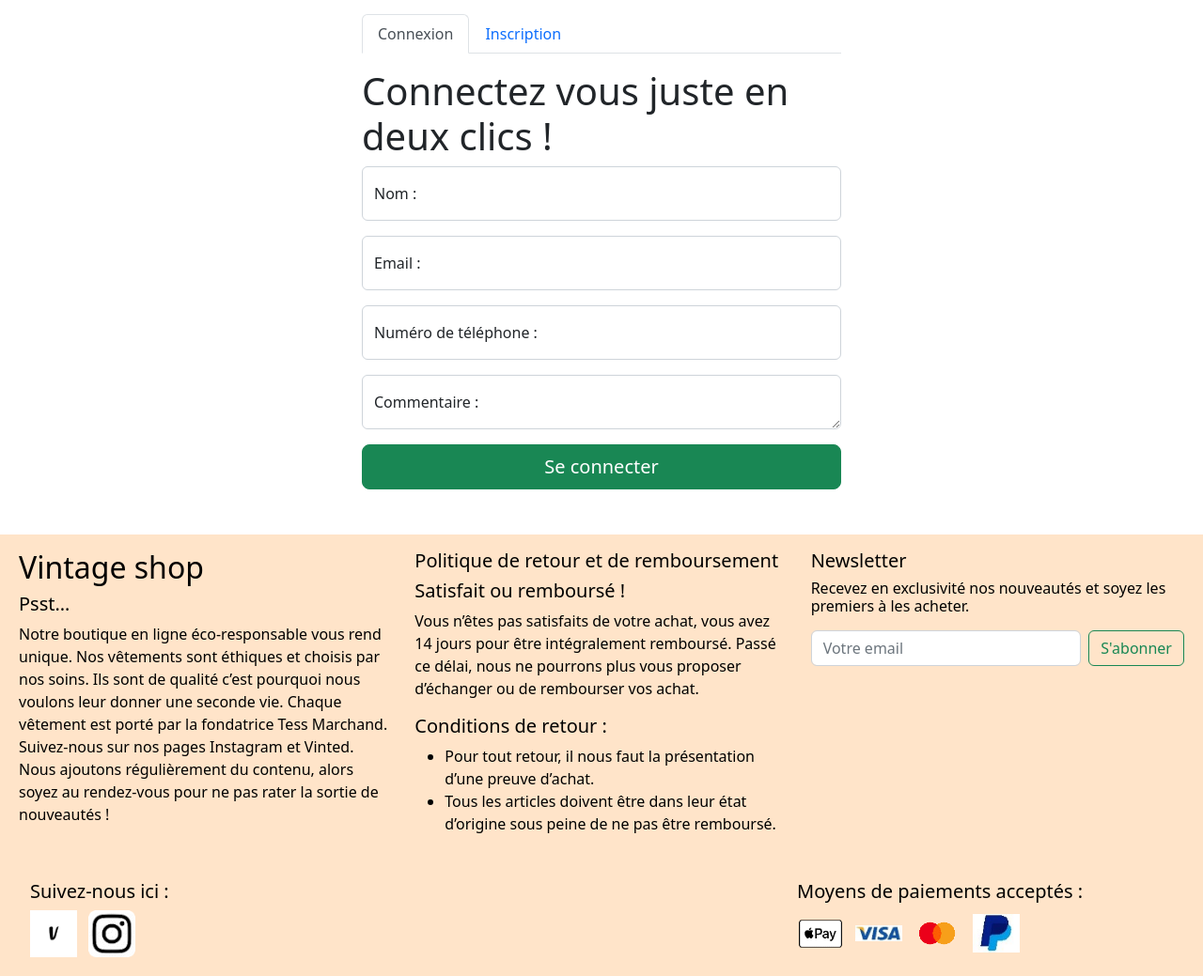
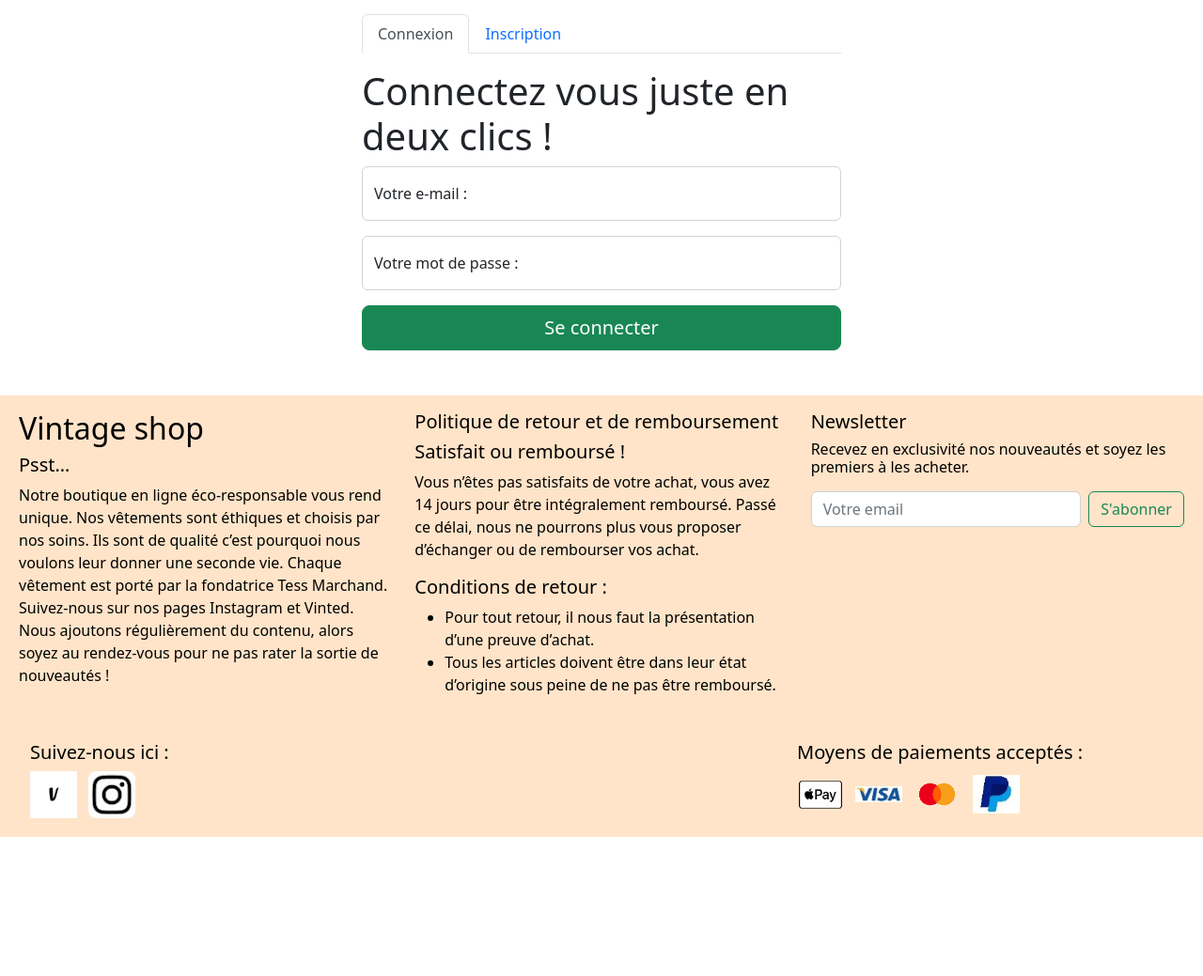
Before and after one commit to Esdro/tess-marchand.fr, a PHP site: page /connexion.php in a window 1280 px wide. Shown: the part 221-1260 px from the top of the page at 94% size. After the commit the page ends 1112 px from the top, so only its background shows below. Run offline with PHP 8.4, Linux system fonts and the light colour scheme; data that the repository does not hold is empty.

Commit message:
hello final

```diff
--- a/connexion.php
+++ b/connexion.php
@@ -31,55 +31,49 @@ include_once('header.php');
             <div class="tab-content" id="pills-tabContent" >
                 <div class="tab-pane fade show active" id="pills-connexion" role="tabpanel" aria-labelledby="pills-connexion-tab" tabindex="0">
                     <h1>Connectez vous juste en deux clics ! </h1>
-                <form action="connexion.php" method="POST" >
+
+                <form action="conn.traitement.php" method="POST" >
                 <div class="form-floating mb-3">
-                    <input type="email" class="form-control" id="inputEmail1" placeholder="Nom" required>
-                    <label for="inputEmail1"> Nom : </label>
-                </div>
-
-                <div class="form-floating mb-3 mt-2">
-                    <input type="text" class="form-control" id="inputAddress" placeholder="Email" required>
-                    <label for="inputAddress">Email : </label>
+                    <input type="email" class="form-control" id="inputEmail" placeholder="Email" name="conn_mail" required>
+                    <label for="inputEmail"> Votre e-mail : </label>
                 </div>
                 <div class="form-floating mb-3">
-                    <input type="text" class="form-control" id="inputEmail2" placeholder="Nom" required>
-                    <label for="inputEmail2"> Numéro de téléphone : </label>
+                    <input type="password" class="form-control" id="mot_de_passe" placeholder="mot_de_passe" name="conn_pass" aria-describedby="passwordHelpInline">
+                    <label for="mot_de_passe">  Votre mot de passe  : </label>
                 </div>
-                <div class="form-floating mb-3 mt-2">
-                    <textarea class="form-control" row="10" col="10" placeholder="Message" required></textarea>
-                    <label for="inputAddress2">Commentaire : </label>
-                </div>
-
-
                 <div class="d-grid gap-auto">
                     <button type="submit" class="btn btn-success btn-lg btn-block mb-4 connexion">Se connecter </button>
                 </div>
             </form>
                 </div>
 
+
+
+
+
                 <div class="tab-pane fade" id="pills-inscription" role="tabpanel" aria-labelledby="pills-inscription-tab" tabindex="0">
 
                 <h1> L'inscription est simple et facile</h1>
-                <form action="connexion.php" method="POST">
+
+
+                <form action="inscription.traitement.php" method="POST">
                 <div class="form-floating mb-3">
-                    <input type="email" class="form-control" id="inputEmail1" placeholder="Nom" required>
-                    <label for="inputEmail1"> Nom : </label>
+                    <input type="email" class="form-control" id="inputEmail" placeholder="Email" name="user_mail" required>
+                    <label for="inputEmail"> Email : </label>
                 </div>
 
                 <div class="form-floating mb-3 mt-2">
-                    <input type="text" class="form-control" id="inputAddress" placeholder="Email" required>
-                    <label for="inputAddress">Email : </label>
+                    <input type="text" class="form-control" id="inputNom" placeholder="Nom" name="nom" required>
+                    <label for="inputNom"> Nom: </label>
+                </div>
+                <div class="form-floating mb-3 mt-2">
+                    <input type="text" class="form-control" id="inputPrenom" placeholder="Prénom" name="prenom" required>
+                    <label for="inputPrenom"> Prénom: </label>
                 </div>
                 <div class="form-floating mb-3">
-                    <input type="text" class="form-control" id="inputEmail2" placeholder="Nom" required>
-                    <label for="inputEmail2"> Numéro de téléphone : </label>
+                    <input type="password" class="form-control" id="mot_de_passe" placeholder="mot_de_passe" name="mot_de_passe" aria-describedby="passwordHelpInline">
+                    <label for="mot_de_passe">  Mot de passe  : </label>
                 </div>
-                <div class="form-floating mb-3 mt-2">
-                    <textarea class="form-control" row="10" col="10" placeholder="Message" required></textarea>
-                    <label for="inputAddress2">Commentaire : </label>
-                </div>
-
-
                 <div class="d-grid gap-auto">
                     <button type="submit" class="btn btn-success btn-lg btn-block mb-4 inscription ">S'inscrire </button>
                 </div>
--- a/connexion_bd.php
+++ b/connexion_bd.php
@@ -126,6 +126,7 @@ class DataLayer
 
     /**
      * Création d'un nouvel utilisateur
+     * @return array $userDatas
      */
 
     function addUser( $userInfos)
@@ -173,6 +174,7 @@ class DataLayer
 
     /**
      * Authentification d'un utilisateur
+     * @return array $userData
      */
     function authentifierUser(  string $userMail, string $userPass)
     {
--- a/header.php
+++ b/header.php
@@ -7,20 +7,7 @@ global $model;
 
 $categories = $model->getCategories();
 
-function verifParams()
-{
-  if (isset($_POST) && sizeof($_POST) > 0) {
 
-    foreach ($_POST as $key => $value) {
-      $data = trim($value);
-      $data = stripslashes($data);
-      $data = strip_tags($data);
-      $data = htmlspecialchars($data);
-
-      $_POST[$key] = $data;
-    }
-  }
-}
 
 verifParams();
 
@@ -46,16 +33,19 @@ verifParams();
       box-sizing: border-box !important;
     }
 
-   .bg-dark  {
+    .bg-dark {
       background-color: #FFE4C9 !important;
     }
+
     .color-black {
       color: black !important;
     }
-    .color-principal{
+
+    .color-principal {
       background-color: #FFE4C9 !important;
       color: black !important;
     }
+
     .text-italic {
       font-style: italic;
       text-decoration: wavy;
@@ -63,7 +53,7 @@ verifParams();
   </style>
 </head>
 
-<body  >
+<body>
 
 
   <nav class="navbar  navbar-dark bg-dark">
@@ -120,11 +110,24 @@ verifParams();
             </li>
             <div class="dropdown">
               <button class="btn color-principal dropdown-toggle  " type="button" data-bs-toggle="dropdown" aria-expanded="false">
-                <i class="fa-solid fa-user mr-5"></i> Connexion
+                <i class="fa-solid fa-user mr-5"></i> <?php isset($_SESSION["user"]) ? print $_SESSION["user"]["prenom"] . "   " .  $_SESSION["user"]["nom"]  : print ' Connexion';  ?>
               </button>
               <ul class="dropdown-menu color-principal">
+                <?php if (!isset($_SESSION["user"])) :   ?>
+
                   <li><a class="dropdown-item active" href="connexion.php">S'inscrire</a></li>
                   <li><a class="dropdown-item" href="connexion.php">Se connecter </a></li>
+                <?php endif ?>
+
+                <?php if (isset($_SESSION["user"])) :   ?>
+
+                  <li><a class="dropdown-item active" href="logout.php">Se déconnecter </a></li>
+
+                <?php endif ?>
+
+
+
+
               </ul>
             </div>
           </ul>
@@ -149,8 +152,8 @@ verifParams();
   <main class="container-fluid mt-2">
 
 
-    <div class="row">
-
+    <div class="row justify-content-center">
+      <div class="col-md-6">
         <?php
 
 
@@ -205,10 +208,10 @@ verifParams();
           }
 
           echo $echo;
-
         }
         unset($_SESSION["flash"]);
 
 
         ?>
       </div>
+    </div>
--- a/includes.php
+++ b/includes.php
@@ -18,6 +18,20 @@ define("SESSION_STATUS", session_status());
 
 $session = $_SESSION;
 
+function verifParams()
+{
+  if (isset($_POST) && sizeof($_POST) > 0) {
+
+    foreach ($_POST as $key => $value) {
+      $data = trim($value);
+      $data = stripslashes($data);
+      $data = strip_tags($data);
+      $data = htmlspecialchars($data);
+
+      $_POST[$key] = $data;
+    }
+  }
+}
 
 /*
 var_dump($session);
```
Also changed, not shown: conn.traitement.php (added, +51 -0 lines), inscription.traitement.php (added, +58 -0 lines), logout.php (added, +10 -0 lines). Lines whose indentation alone changed are shown as unchanged.
